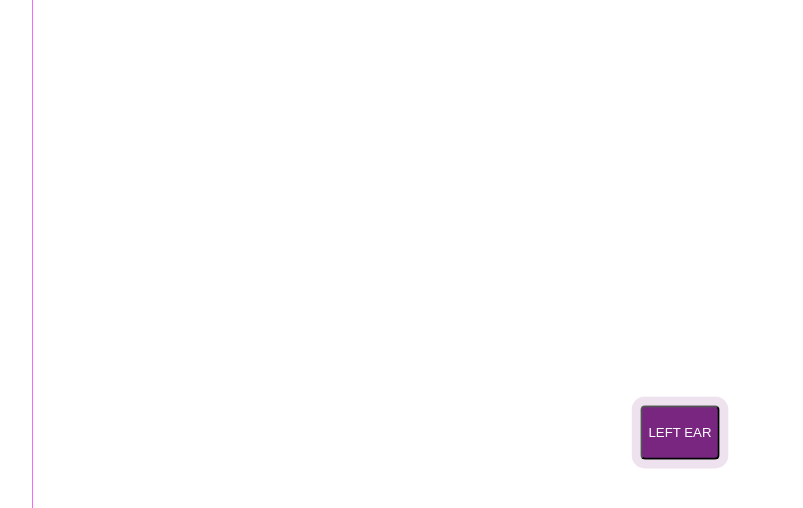
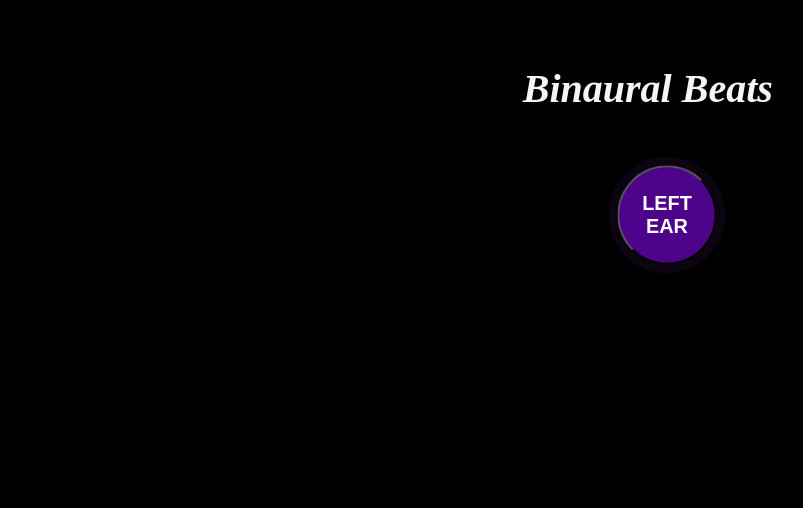
Before and after one commit to enricovalente23/Auditory-Illusions, a website: page Pages/binaural beats/bb.html in a window 1280 px wide. Both pictures are taken after a click on the button "RIGHT EAR". Shown: the top 508 px of the page, without its empty margins (5-808 px from the left). Drawn offline with Linux system fonts and the light colour scheme.

Commit message:
binaural beats APPOST

```diff
--- a/Pages/binaural beats/bb.html
+++ b/Pages/binaural beats/bb.html
@@ -1,18 +1,21 @@
 <html>
     <body>
+        <p><b>Binaural Beats</b></Binaural></p>
 
         <canvas id = "canvas1"></canvas>
+
         <script src='bb.js'></script>
+
         <link rel="stylesheet" href="style.css">
 
         <div>
-            <button id = "right" class = "b blob vis" onclick = "play1()">RIGHT EAR</button></html>
-            <button id = "left" class = "b blob" onclick = "play2()">LEFT EAR</button></html>
+            <button id = "right" class = "b blob vis" onclick = "play1()"><b>RIGHT EAR</b></button></html>
+            <button id = "left" class = "b blob" onclick = "play2()"><b>LEFT EAR</b></button></html>
         </div>
 
         <div>
-            <button id = "both" class = "b blob" onclick = "both()">BOTH</button></html>
-            <button id = "stop" class = "b blob" onclick = "stopboth()">STOP</button></html>
+            <button id = "both" class = "b blob" onclick = "both()"><b>BOTH</b></button></html>
+            <button id = "stop" class = "b blob" onclick = "stopboth()"><b>STOP</b></button></html>
         </div>
 
         <!-- <div id = 'container'>
--- a/Pages/binaural beats/bb.js
+++ b/Pages/binaural beats/bb.js
@@ -7,7 +7,7 @@ var mergerNode = new ChannelMergerNode(c, options);
 
 console.log(c);
 let analyser = c.createAnalyser();
-analyser.fftSize = 128;
+analyser.fftSize = 64;
 
 var p1 = c.createStereoPanner()
 var p2 = c.createStereoPanner()
@@ -34,8 +34,8 @@ g2.connect(p2);
 o1.start();
 o2.start();
 
-p1.connect(mergerNode, 0, 0);
-p2.connect(mergerNode, 0, 1);
+p1.connect(mergerNode, 0, 1);
+p2.connect(mergerNode, 0, 0);
 
 mergerNode.connect(analyser);
 analyser.connect(c.destination);
@@ -89,7 +89,6 @@ function stopboth() {
 }
 
 
-
 window.addEventListener('click', function() {
 
     function animate() {
@@ -105,18 +104,18 @@ window.addEventListener('click', function() {
 function drawVisualizer(bufferLength, x, barWidth, barHeight, dataArray) {
     for (let i=0; i < bufferLength; i++){
         barHeight = dataArray[i]*2;
-        const red = i*barHeight/2;
-        const green = i*4;
-        const blue = barHeight/2;
+        const red = i * barHeight/20;
+        const green = i/2;
+        const blue = barHeight/2
         ctx.fillStyle = 'rgb(' + red + ',' + green + ',' + blue + ')';
         ctx.fillRect(canvas.width/2 - x, canvas.height - barHeight, barWidth, barHeight);
         x += barWidth;
     }
     for (let i=0; i < bufferLength; i++){
         barHeight = dataArray[i]*2;
-        const red = i*barHeight/2;
-        const green = i*4;
-        const blue = barHeight/2;
+        const red = i * barHeight/20;
+        const green = i/2;
+        const blue = barHeight/2
         ctx.fillStyle = 'rgb(' + red + ',' + green + ',' + blue + ')';
         ctx.fillRect(x, canvas.height - barHeight, barWidth, barHeight);
         x += barWidth;
--- a/Pages/binaural beats/style.css
+++ b/Pages/binaural beats/style.css
@@ -1,44 +1,50 @@
-/* * {
-    margin: 0;
-    padding: 0;
-    box-sizing: border-box;
-} */
+body {
+    background: black;
+}
 
-/* #container {
+p {
+    color: whitesmoke;
+    font-size: 40px;
+    font-style: italic;
+    font-weight: bold;
     position: absolute;
-    top: 0;
-    left: 0;
-    background: black;
-    width: 100%;
-    height: 100%;
-} */
-
-#canvas1 {
-    border: 1px solid rgb(243, 106, 255);
-    position: absolute;
-    top: 50%;
-    left: 53%;
+    top: 6%;
+    left: 51%;
     margin-right: -50%;
     transform: translate(-50%, -50%);
 }
 
-.b {
-    height: 55px;
-    width: 80px;
-    border-radius: 5px;
-    background-color: #782680;
-    color: white;
-    margin: 5px;
+#canvas1 {
     position: absolute;
+    width: 100%;
+    height: 90%;
     top: 50%;
     left: 50%;
     margin-right: -50%;
     transform: translate(-50%, -50%);
+    filter: blur(1px) contrast(1);
+}
+
+.b {
+    height: 100px;
+    width: 100px;
+    border-radius: 100px;
+    border-color: black;
+    background-color: #4e038b;
+    color: white;
+    margin: 5px;
+    position: absolute;
+    top: 20%;
+    left: 48.2%;
+    margin-right: -50%;
+    transform: translate(-50%, -50%);
     display: none;
+    font-size: 20px;
+    font-family: arial;
 }
 
 .blob {
-    box-shadow: 0 0 0 0 #782680;
+    box-shadow: 0 0 0 0 #4b1c81;
     transform: scale(1);
     animation: pulse 2s infinite;
 }
@@ -46,7 +52,7 @@
 @keyframes pulse {
     0% {
         transform: scale(0.95);
-        box-shadow: 0 0 0 0 #782680;
+        box-shadow: 0 0 0 0 #5f2680;
     }
 
     70% {
```
Also changed, not shown: Pages/binaural beats/script.js (deleted, +0 -40 lines).
